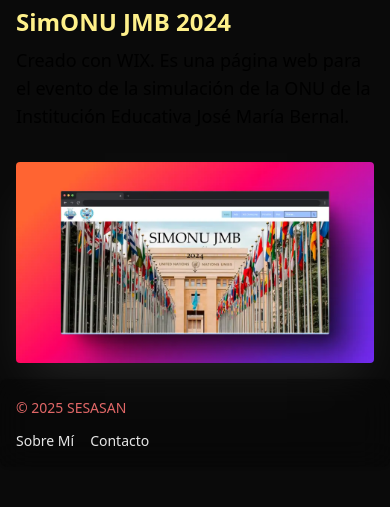
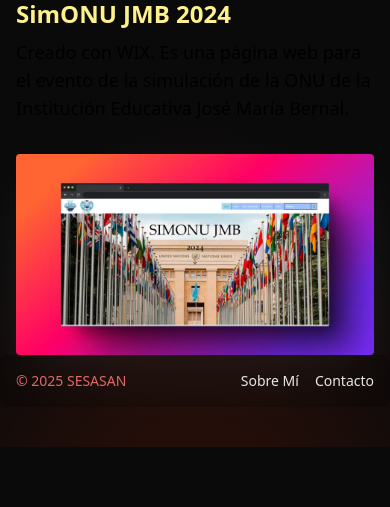
Before and after one commit to SESASAN/porfolio.dev, an Astro site: page / in a window 390 px wide. Shown: the part 678-1185 px from the top of the page. After the commit the page ends 1125 px from the top, so only its background shows below. Built offline with nearby package versions, Linux system fonts and the light colour scheme; Astro itself is replaced by a stand-in of ours.

Commit message:
Added compatibility with mobile devices and added more styles

```diff
--- a/src/components/Footer.astro
+++ b/src/components/Footer.astro
@@ -1,8 +1,8 @@
-<footer class="rounded-lg shadow m-4 bg-black/20 backdrop-blur-lg w-full xl:w-[1120px] mx-auto mb-10">
-    <div class="w-full mx-auto max-w-screen-xl p-4 md:flex md:items-center md:justify-between">
+<footer {...Astro.props} class="bottom-0 rounded-lg bg-black/20 backdrop-blur-lg w-full xl:w-[1120px] mx-auto mb-10">
+        <div class="flex items-center justify-between w-full mx-auto max-w-screen-xl p-4 md:flex md:items-center md:justify-between">
         <span class="text-sm sm:text-center text-red-400/90">© 2025 <a href="" class="hover:underline">SESASAN</a>
         </span>
-    <ul class="flex flex-wrap items-center mt-3 text-sm font-medium text-white/90 sm:mt-0">
+        <ul class="flex flex-wrap items-center justify-be text-sm font-medium text-white/90 sm:mt-0">
             <li>
                 <a href="#" class="hover:underline me-4 md:me-6">Sobre Mí</a>
             </li>
--- a/src/components/Header.astro
+++ b/src/components/Header.astro
@@ -1,4 +1,4 @@
-<header class="flex justify-center items-center py-5 w-full xl:w-[1120px] mx-auto">
+<header class="text-xs lg:text-base flex justify-center items-center py-5 w-full xl:w-[1120px] mx-auto">
     <nav class="flex flex-row gap-x-10 opacity-80">
         <a href="">Inicio</a>
         <a href="#sobre-mi">Sobre mí</a>
--- a/src/layouts/Layout.astro
+++ b/src/layouts/Layout.astro
@@ -24,16 +24,18 @@
 		<link rel="icon" href="https://avatars.githubusercontent.com/u/19227127?v=4" />
 		<title>{title}</title>
 	</head>
-	<body class="bg-neutral-950">
-		<div class="absolute top-0 z-[-2] h-screen w-screen bg-neutral-950 bg-[radial-gradient(ellipse_80%_80%_at_50%_-20%,rgba(120,119,198,0.3),rgba(255,255,255,0))]">
-
+	<body class="bg-neutral-950 relative min-h-screen">
+		<div class="absolute inset-0 z-[-2] h-screen w-screen bg-neutral-950 bg-[radial-gradient(ellipse_80%_80%_at_50%_-20%,rgba(189,38,6,0.3),rgba(255,255,255,0))]">
 		</div>
-	<Header>
-
-	</Header>
-		<slot />
-	<Footer>
-	</Footer>
+		<div class="absolute bottom-0 left-0 z-[-2] h-screen w-screen bg-neutral-950 bg-[radial-gradient(ellipse_80%_80%_at_50%_140%,rgba(189,38,6,0.3),rgba(255,255,255,0))]">
+		</div>
+		<Header>
+		</Header>
+		<div class="flex flex-col grow">
+			<slot />
+		</div>
+		<Footer class="mt-10">
+		</Footer>
 	</body>
 
 </html>
```
Lines whose indentation alone changed are shown as unchanged.
